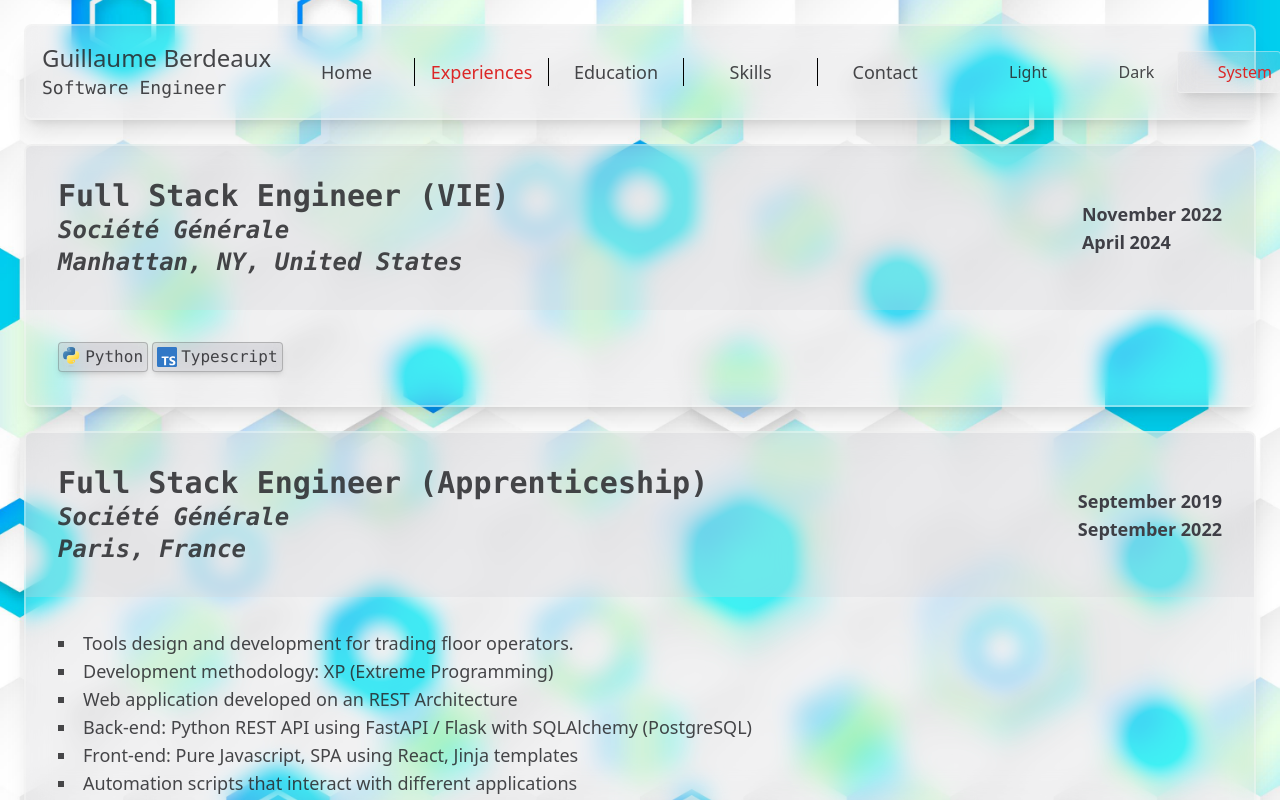
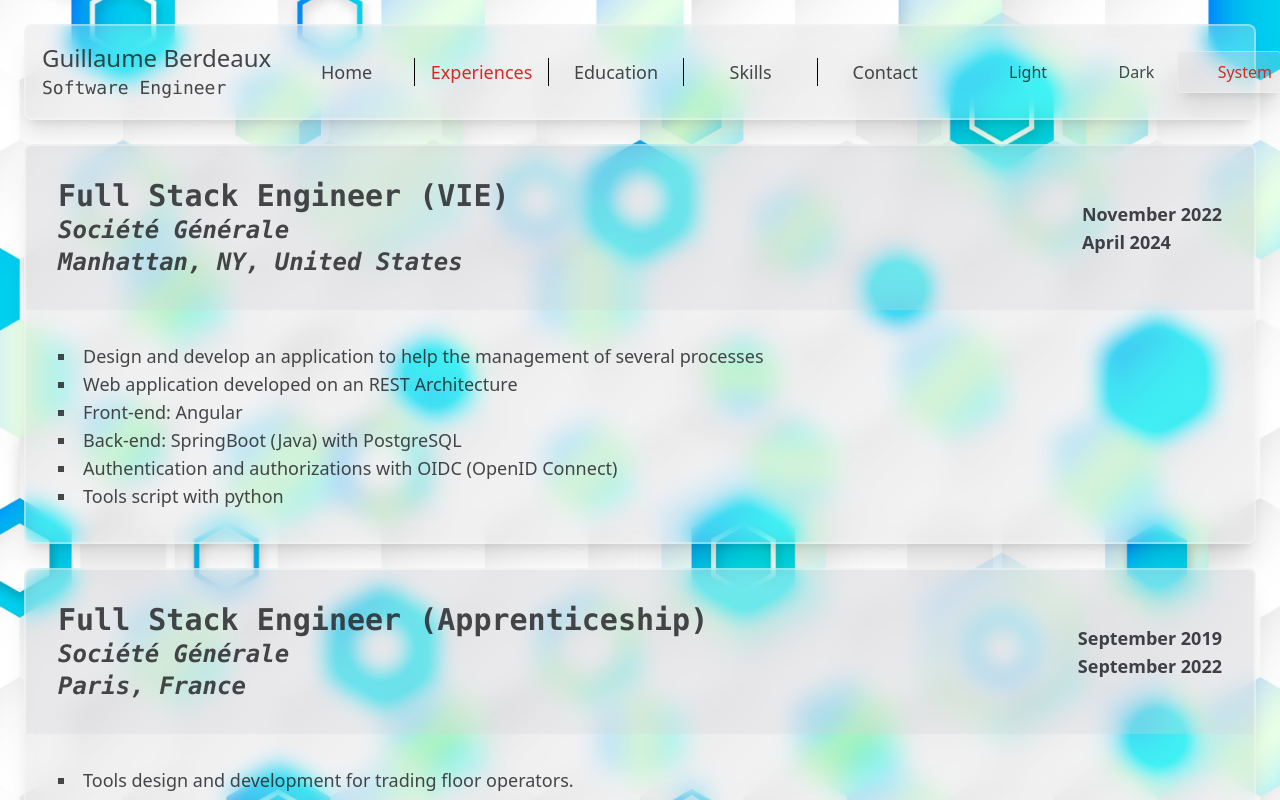
Before and after one commit to Abydos12/cv, a SvelteKit app: page /experiences in a window 1280 px wide. Built offline with nearby package versions, Linux system fonts and the light colour scheme; some icons are missing.

Commit message:
add experiences missions

```diff
--- a/src/routes/experiences/+page.svelte
+++ b/src/routes/experiences/+page.svelte
@@ -1,15 +1,18 @@
 <script>
-  import pythonLogo from "$lib/icons/python-logo.svg";
-  import typescriptLogo from "$lib/icons/typescript-logo.svg";
-  import IconTag from "$lib/components/IconTag.svelte";
-
   const experiences = [
     {
       title: "Full Stack Engineer (VIE)",
       company: "Société Générale",
       location: "Manhattan, NY, United States",
       dates: { start: "November 2022", end: "April 2024" },
-      missions: [],
+      missions: [
+        "Design and develop an application to help the management of several processes",
+        "Web application developed on an REST Architecture",
+        "Front-end: Angular",
+        "Back-end: SpringBoot (Java) with PostgreSQL",
+        "Authentication and authorizations with OIDC (OpenID Connect)",
+        "Tools script with python",
+      ],
     },
     {
       title: "Full Stack Engineer (Apprenticeship)",
@@ -23,6 +26,7 @@
         "Back-end: Python REST API using FastAPI / Flask with SQLAlchemy (PostgreSQL)",
         "Front-end: Pure Javascript, SPA using React, Jinja templates",
         "Automation scripts that interact with different applications",
+        "Authentication and authorizations with OIDC (OpenID Connect)",
         "CD / CI with Github, Jenkins and Kubernetes",
       ],
     },
@@ -31,7 +35,12 @@
       company: "Société Générale",
       location: "Paris, France",
       dates: { start: "April 2019", end: "June 2019" },
-      missions: [],
+      missions: [
+        "Design and develop an application to improve the management of technical data previously stored on hundreds of Excel files",
+        "Web application developed on an REST Architecture",
+        "Front-end: Angular",
+        "Back-end: ExpressJS",
+      ],
     },
   ];
 </script>
@@ -62,8 +71,6 @@
             <li>{m}</li>
           {/each}
         </ul>
-        <IconTag label="Python" logo={pythonLogo} />
-        <IconTag label="Typescript" logo={typescriptLogo} />
       </div>
     </div>
   {/each}
```
